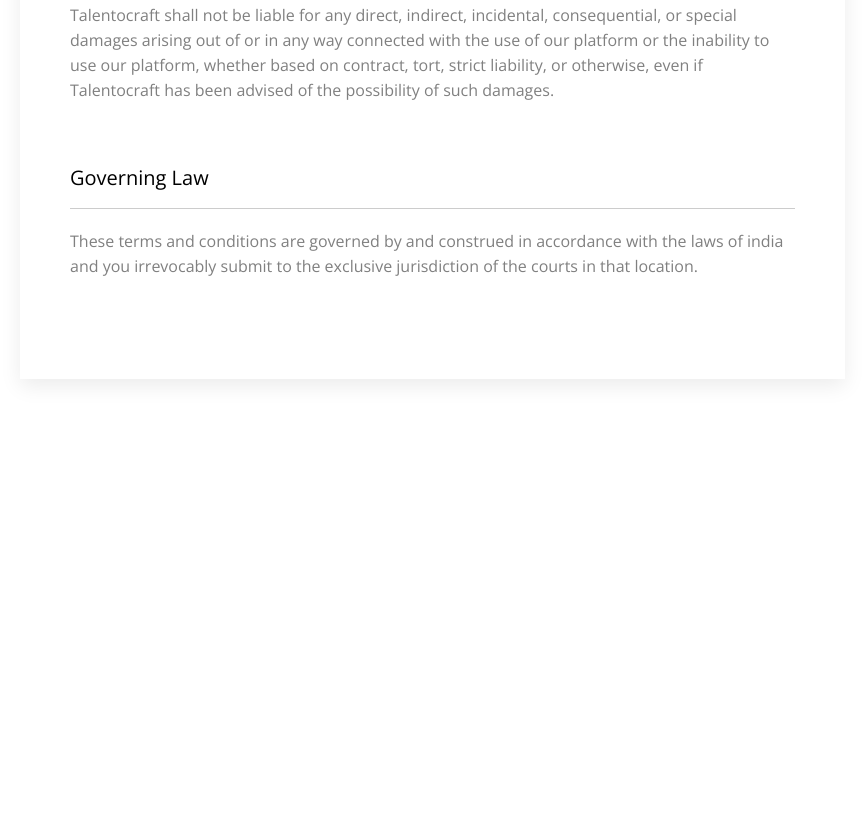
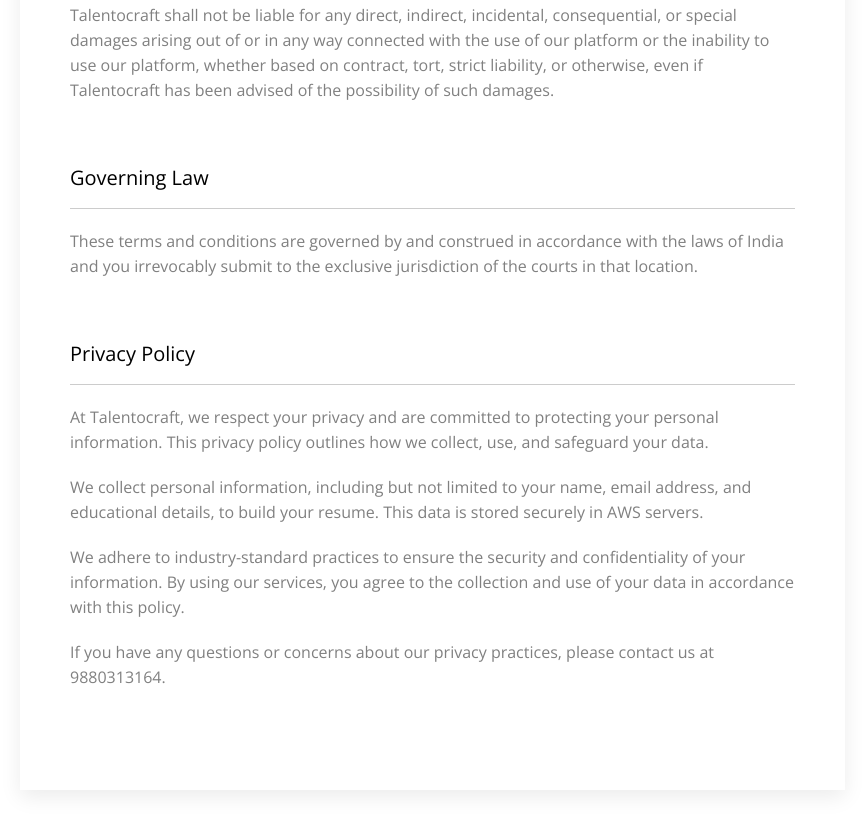
Before and after one commit to KridaverseDev/talentoweb, a website: page privacy-policy.html in a window 1280 px wide. Shown: the part 1150-1982 px from the top of the page, without its empty margins (350-1214 px from the left). Before the commit the page ends 1629 px from the top, so only its background shows below. Drawn offline with nearby package versions, Linux system fonts and the light colour scheme; some packages are replaced by stand-ins of ours.

Commit message:
updated code

```diff
--- a/privacy-policy.html
+++ b/privacy-policy.html
@@ -144,14 +144,30 @@
               </div>
             </div>
             <!-- Governing Law -->
-            <div id="governigLaw" class="policy-item">
+            <div id="governingLaw" class="policy-item">
               <div class="title">
                 <h3>Governing Law</h3>
               </div>
               <div class="policy-details">
-                <p>These terms and conditions are governed by and construed in accordance with the laws of india and you
-                  irrevocably submit to the exclusive jurisdiction of the courts in that
-                  location.</p>
+                <p>These terms and conditions are governed by and construed in accordance with the laws of India and you
+                  irrevocably submit to the exclusive jurisdiction of the courts in that location.</p>
+              </div>
+            </div>
+            <!-- Privacy Policy -->
+            <div id="privacyPolicy" class="policy-item">
+              <div class="title">
+                <h3>Privacy Policy</h3>
+              </div>
+              <div class="policy-details">
+                <p>At Talentocraft, we respect your privacy and are committed to protecting your personal information.
+                  This privacy policy outlines how we collect, use, and safeguard your data.</p>
+                <p>We collect personal information, including but not limited to your name, email address, and
+                  educational details, to build your resume. This data is stored securely in AWS servers.</p>
+                <p>We adhere to industry-standard practices to ensure the security and confidentiality of your
+                  information. By using our services, you agree to the collection and use of your data in accordance
+                  with this policy.</p>
+                <p>If you have any questions or concerns about our privacy practices, please contact us at 9880313164.
+                </p>
               </div>
             </div>
           </div>
```
Also changed, not shown: cancel.html (+1 -0 lines), index.html (+2 -2 lines).
